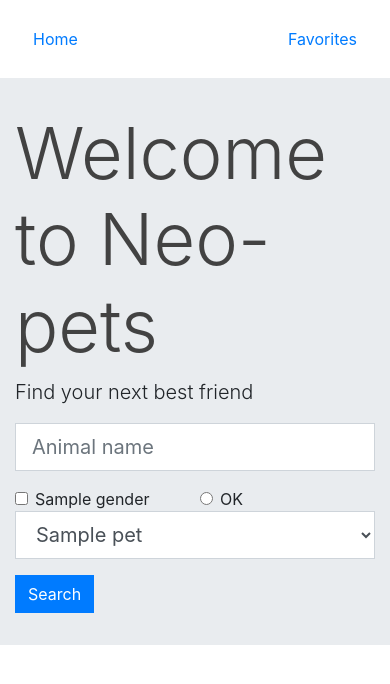
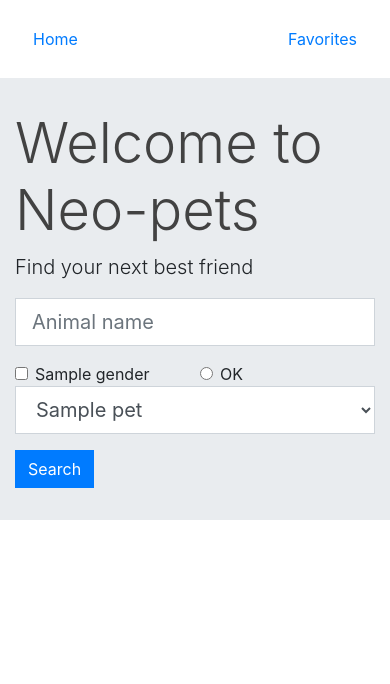
Before and after one commit to noedlm/neo-pets, a Django app: template petfinder/templates/petfinder/index.html in a window 390 px wide. Shown: the top 684 px of the page. Run offline with Django 3.2, Linux system fonts and the light colour scheme; the template is opened without the code that fills it: most values are stand-ins (such as "Sample title", 1, 10 or a date in 2020); some libraries are stand-ins or nearby versions.

Commit message:
responsive header

```diff
--- a/petfinder/templates/petfinder/index.html
+++ b/petfinder/templates/petfinder/index.html
@@ -5,7 +5,7 @@
 {% include 'nav.html' %}
 <div class="jumbotron jumbotron-fluid">
     <div class="container">
-        <h1 class="display-3">Welcome to Neo-pets</h1>
+        <h1 class="display-3 site-header">Welcome to Neo-pets</h1>
         <p class="lead">Find your next best friend</p>
         <form action="{% url 'petfinder:search' %}">
             <div class="form-row">
--- a/static/petfinder/style.css
+++ b/static/petfinder/style.css
@@ -59,3 +59,9 @@
     height: 450px;
     margin-bottom: 30px;
 }
+
+@media only screen and (max-width: 600px) {
+    .site-header {
+        font-size: 3.5rem;
+    }
+}
```
